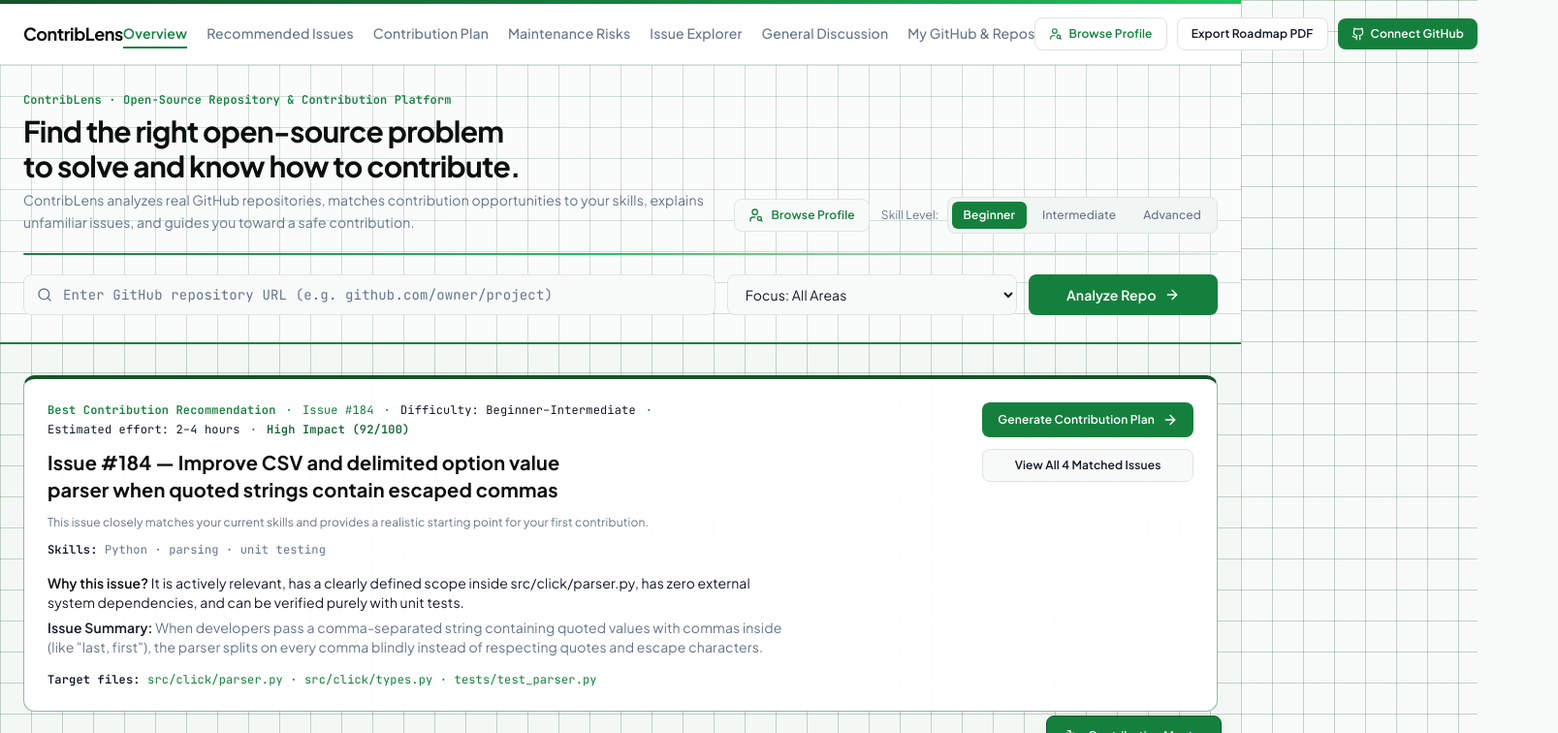
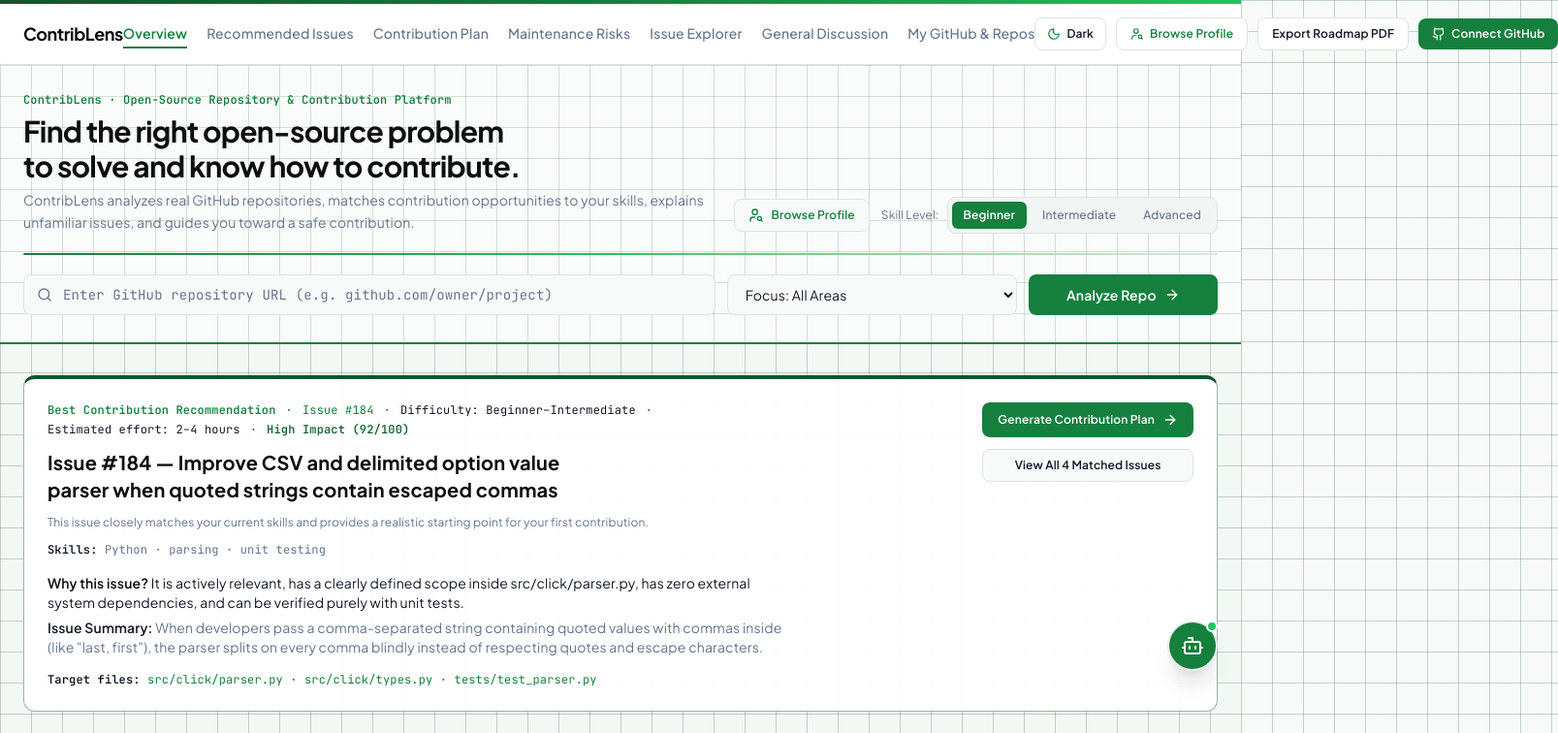
Before and after one commit to SwagataGhosh7/mlhhackdays, a React (Vite) app: page / in a window 1280 px wide. Shown: the top 756 px of the page at 97% size, 1607 px wide, since content can reach past the window. Built offline with nearby package versions, Linux system fonts and the light colour scheme.

Commit message:
feat: add dark mode support
- Implement system-wide dark mode with persistence.
- Add theme toggle to header.
- Add custom dark mode overrides to global CSS.
- Update ContribBot UI for better visual accessibility.

```diff
--- a/src/App.tsx
+++ b/src/App.tsx
@@ -39,9 +39,17 @@
 const SESSION_STORAGE_KEY = 'contriblens_gh_session_id';
 const ACCESS_TOKEN_STORAGE_KEY = 'contriblens_gh_access_token';
 const AUTHORIZED_CONFIRM_KEY = 'contriblens_gh_explicitly_authorized';
+const THEME_STORAGE_KEY = 'contriblens_theme_mode';
 
 export default function App() {
   const [activeTab, setActiveTab] = useState<ActiveTab>('overview');
+  const [isDarkMode, setIsDarkMode] = useState<boolean>(() => {
+    try {
+      return localStorage.getItem(THEME_STORAGE_KEY) === 'dark';
+    } catch {
+      return false;
+    }
+  });
   const [skillLevel, setSkillLevel] = useState<SkillLevel>('Beginner');
   const [report, setReport] = useState<ContribLensAnalysisResponse>(INITIAL_ANALYSIS_REPORT);
   const [activePlan, setActivePlan] = useState<ContributionPlan>(INITIAL_CONTRIBUTION_PLAN);
@@ -191,6 +199,20 @@
       fetchUserProfile();
     }
   }, [fetchUserProfile]);
+
+  useEffect(() => {
+    const rootEl = document.documentElement;
+    if (isDarkMode) {
+      rootEl.classList.add('dark-mode');
+    } else {
+      rootEl.classList.remove('dark-mode');
+    }
+    try {
+      localStorage.setItem(THEME_STORAGE_KEY, isDarkMode ? 'dark' : 'light');
+    } catch {
+      // Ignore storage error
+    }
+  }, [isDarkMode]);
 
   const handleVerifyTokenForPreview = async (personalAccessToken: string) => {
     setErrorMessage(null);
@@ -557,7 +579,12 @@
   ];
 
   return (
-    <div id="top" className="min-h-screen flex flex-col bg-green-grid text-[#111827]">
+    <div
+      id="top"
+      className={`min-h-screen flex flex-col bg-green-grid text-[#111827] ${
+        isDarkMode ? 'dark-mode' : ''
+      }`}
+    >
       {/* Top Green Accent Line */}
       <div className="h-1 w-full bg-gradient-to-r from-[#14532D] via-[#15803D] to-[#22C55E]" />
 
@@ -570,6 +597,8 @@
         authenticatedUser={authProfile?.user || null}
         onConnectGitHub={handleConnectGitHub}
         isConnectingGitHub={isConnectingGitHub}
+        isDarkMode={isDarkMode}
+        onToggleDarkMode={() => setIsDarkMode((prev) => !prev)}
       />
 
       {/* Mobile Navigation Bar */}
@@ -608,7 +637,7 @@
       />
 
       {/* Main Content Viewport */}
-      <main className="flex-1 max-w-7xl w-full mx-auto px-6 py-8">
+      <main className="flex-1 max-w-7xl w-full mx-auto px-6 py-8 pb-24">
         {activeTab === 'overview' && (
           <OverviewSection
             report={report}
@@ -710,13 +739,15 @@
         onVerifyTokenForPreview={handleVerifyTokenForPreview}
       />
 
-      {/* ContribBot Floating OSS Mentor & Troubleshooting Assistant */}
+      {/* ContribBot Floating OSS Mentor & Troubleshooting Assistant (Only on Overview dashboard) */}
+      {activeTab === 'overview' && (
         <ContribBotWidget
           report={report}
           activePlan={activePlan}
           skillLevel={skillLevel}
           activeUserLogin={authProfile?.user?.login || browsedProfile?.user?.login || null}
         />
+      )}
 
       {/* Quiet Footer */}
       <footer className="border-t border-[#DDE5DF] bg-white py-6 px-6 mt-16">
--- a/src/components/ContribBotWidget.tsx
+++ b/src/components/ContribBotWidget.tsx
@@ -199,7 +199,7 @@
   const initialMessage: ChatMessage = {
     id: 'welcome',
     role: 'assistant',
-    content: `Hi! I'm your **Contribution Mentor**, here to help you navigate open-source repositories and contributions.
+    content: `Hi! I'm **ContribBot**, your open-source contribution & troubleshooting assistant.
 
 I'm ready to help with **${repoDisplayName}** and Issue **#${activePlan.issueNumber}**. Ask me anything about picking an issue, setting up tests, fixing Git/PR conflicts, or connecting your GitHub account!`,
     timestamp: 'Just now',
@@ -384,17 +384,21 @@
   };
 
   return (
-    <div className="fixed bottom-5 right-5 z-40">
-      {/* Floating Launcher Button when closed */}
+    <div className="fixed bottom-24 right-6 mb-3 z-40">
+      {/* Compact Spherical Floating Launcher Button when closed */}
       {!isOpen && (
         <button
           type="button"
           onClick={() => setIsOpen(true)}
-          className="px-4 py-3 rounded-lg bg-[#15803D] hover:bg-[#166534] text-white font-semibold text-xs shadow-lg border border-[#14532D] transition-all flex items-center gap-2.5 cursor-pointer"
-          aria-label="Open Contribution Mentor"
+          className="relative w-13 h-13 rounded-full bg-[#15803D] hover:bg-[#166534] text-white shadow-xl border-2 border-white/90 transition-transform hover:scale-105 flex items-center justify-center cursor-pointer group"
+          aria-label="Open ContribBot"
+          title="ContribBot"
         >
-          <Bot className="w-4 h-4" />
-          <span>Contribution Mentor</span>
+          <Bot className="w-6 h-6" />
+          <span className="absolute -top-0.5 -right-0.5 w-3 h-3 rounded-full bg-[#22C55E] border-2 border-white" />
+          <span className="pointer-events-none absolute right-15 px-2.5 py-1 rounded-md bg-[#0B0F0D] text-white text-[11px] font-mono font-semibold whitespace-nowrap opacity-0 group-hover:opacity-100 transition-opacity shadow-md">
+            ContribBot
+          </span>
         </button>
       )}
 
@@ -403,19 +407,19 @@
         <div
           className={`flex flex-col bg-white border border-[#DDE5DF] rounded-2xl shadow-xl overflow-hidden transition-all ${
             isExpanded
-              ? 'w-[92vw] sm:w-[560px] h-[78vh] max-h-[680px]'
-              : 'w-[90vw] sm:w-[410px] h-[540px] max-h-[80vh]'
+              ? 'w-[92vw] sm:w-[560px] h-[72vh] max-h-[640px]'
+              : 'w-[90vw] sm:w-[400px] h-[500px] max-h-[74vh]'
           }`}
         >
           {/* Header */}
           <div className="px-4 py-3 bg-[#F8FAF9] border-b border-[#DDE5DF] flex items-center justify-between gap-2">
             <div className="flex items-center gap-2.5 min-w-0">
-              <div className="w-8 h-8 rounded-lg bg-[#15803D]/10 border border-[#15803D]/30 flex items-center justify-center text-[#15803D] shrink-0">
+              <div className="w-8 h-8 rounded-full bg-[#15803D] flex items-center justify-center text-white shrink-0">
                 <Bot className="w-4 h-4" />
               </div>
               <div className="min-w-0">
                 <div className="flex items-center gap-1.5">
-                  <h3 className="text-xs font-bold text-[#0B0F0D]">Contribution Mentor</h3>
+                  <h3 className="text-xs font-bold text-[#0B0F0D]">ContribBot</h3>
                   <span className="text-[10px] font-mono text-[#15803D] font-semibold">
                     · ContribLens
                   </span>
@@ -451,7 +455,7 @@
                 type="button"
                 onClick={() => setIsOpen(false)}
                 className="p-1.5 text-[#64748B] hover:text-[#0B0F0D] rounded-lg transition-colors cursor-pointer"
-                title="Close Contribution Mentor"
+                title="Close ContribBot"
               >
                 <X className="w-4 h-4" />
               </button>
@@ -481,7 +485,7 @@
                   )}
                 </div>
                 <span className="text-[10px] font-mono text-[#64748B] mt-1 px-1">
-                  {msg.role === 'user' ? 'You' : 'Mentor'} · {msg.timestamp}
+                  {msg.role === 'user' ? 'You' : 'ContribBot'} · {msg.timestamp}
                 </span>
               </div>
             ))}
@@ -489,7 +493,7 @@
             {isSending && (
               <div className="flex items-center gap-2 text-xs text-[#15803D] font-mono px-2 py-1">
                 <RefreshCw className="w-3.5 h-3.5 animate-spin" />
-                <span>Analyzing repository context...</span>
+                <span>ContribBot is analyzing...</span>
               </div>
             )}
             <div ref={messagesEndRef} />
@@ -524,8 +528,8 @@
               type="text"
               value={input}
               onChange={(e) => setInput(e.target.value)}
-              placeholder={`Ask about ${repoDisplayName}, Git PRs, or OAuth...`}
-              aria-label="Ask Contribution Mentor a question"
+              placeholder={`Ask ContribBot about ${repoDisplayName}, Git PRs, or OAuth...`}
+              aria-label="Ask ContribBot a question"
               className="flex-1 bg-transparent text-xs text-[#0B0F0D] placeholder:text-[#64748B] focus:outline-none"
             />
             <button
--- a/src/components/Header.tsx
+++ b/src/components/Header.tsx
@@ -1,5 +1,5 @@
 import React, { useState, useEffect } from 'react';
-import { ExternalLink, Github, UserSearch } from 'lucide-react';
+import { ExternalLink, Github, Moon, Sun, UserSearch } from 'lucide-react';
 import { GitHubUserProfile } from '../types';
 
 export type ActiveTab =
@@ -20,6 +20,8 @@
   authenticatedUser: GitHubUserProfile | null;
   onConnectGitHub: () => void;
   isConnectingGitHub: boolean;
+  isDarkMode?: boolean;
+  onToggleDarkMode?: () => void;
 }
 
 export const Header: React.FC<HeaderProps> = ({
@@ -30,6 +32,8 @@
   authenticatedUser,
   onConnectGitHub,
   isConnectingGitHub,
+  isDarkMode = false,
+  onToggleDarkMode,
 }) => {
   const [imgError, setImgError] = useState(false);
 
@@ -82,8 +86,30 @@
         })}
       </nav>
 
-      {/* Zone 3: Separate Browse Profile Button + Export PDF + Dedicated Connect GitHub Auth Button */}
+      {/* Zone 3: Dark Mode Toggle + Separate Browse Profile Button + Export PDF + Dedicated Connect GitHub Auth Button */}
       <div className="flex items-center gap-2.5">
+        {onToggleDarkMode && (
+          <button
+            type="button"
+            onClick={onToggleDarkMode}
+            className="px-3 py-2 text-xs font-semibold text-[#111827] bg-white border border-[#DDE5DF] hover:border-[#15803D] rounded-lg transition-colors inline-flex items-center gap-1.5 whitespace-nowrap shrink-0 cursor-pointer"
+            title={isDarkMode ? 'Switch to Light Mode' : 'Switch to Dark Mode'}
+            aria-label={isDarkMode ? 'Switch to Light Mode' : 'Switch to Dark Mode'}
+          >
+            {isDarkMode ? (
+              <>
+                <Sun className="w-3.5 h-3.5 text-[#22C55E]" />
+                <span className="hidden sm:inline">Light</span>
+              </>
+            ) : (
+              <>
+                <Moon className="w-3.5 h-3.5 text-[#15803D]" />
+                <span className="hidden sm:inline">Dark</span>
+              </>
+            )}
+          </button>
+        )}
+
         <button
           type="button"
           onClick={() => onSelectTab('browse')}
--- a/src/index.css
+++ b/src/index.css
@@ -50,6 +50,76 @@
   background-size: 32px 32px;
 }
 
+/* Dark Mode Theme System (Green + Near-Black/Charcoal + Crisp White Text) */
+html.dark-mode body,
+.dark-mode.bg-green-grid,
+.dark-mode .bg-green-grid {
+  background-color: #0B0F0D !important;
+  background-image:
+    linear-gradient(to right, rgba(34, 197, 94, 0.16) 1px, transparent 1px),
+    linear-gradient(to bottom, rgba(34, 197, 94, 0.16) 1px, transparent 1px) !important;
+  background-size: 32px 32px !important;
+  color: #F1F5F3 !important;
+}
+
+.dark-mode .bg-green-grid-surface {
+  background-color: #111827 !important;
+  background-image:
+    linear-gradient(to right, rgba(34, 197, 94, 0.14) 1px, transparent 1px),
+    linear-gradient(to bottom, rgba(34, 197, 94, 0.14) 1px, transparent 1px) !important;
+  background-size: 32px 32px !important;
+}
+
+.dark-mode .bg-white,
+.dark-mode .bg-white\/95 {
+  background-color: #111827 !important;
+}
+
+.dark-mode .bg-\[\#F8FAF9\] {
+  background-color: #0B0F0D !important;
+}
+
+.dark-mode .bg-\[\#F1F5F3\] {
+  background-color: #18221D !important;
+}
+
+.dark-mode .text-\[\#0B0F0D\] {
+  color: #F8FAF9 !important;
+}
+
+.dark-mode .text-\[\#111827\] {
+  color: #E2E8F0 !important;
+}
+
+.dark-mode .text-\[\#64748B\] {
+  color: #94A3B8 !important;
+}
+
+.dark-mode .text-\[\#15803D\],
+.dark-mode .text-\[\#166534\] {
+  color: #22C55E !important;
+}
+
+.dark-mode .border-\[\#DDE5DF\] {
+  border-color: #1F2E26 !important;
+}
+
+.dark-mode .divide-\[\#DDE5DF\] > :not([hidden]) ~ :not([hidden]) {
+  border-color: #1F2E26 !important;
+}
+
+.dark-mode input,
+.dark-mode select,
+.dark-mode textarea {
+  background-color: #0B0F0D !important;
+  color: #F8FAF9 !important;
+  border-color: #263B30 !important;
+}
+
+.dark-mode tr.hover\:bg-\[\#F8FAF9\]:hover {
+  background-color: #16221B !important;
+}
+
 .tabular-nums {
   font-variant-numeric: tabular-nums;
 }
```
Lines whose indentation alone changed are shown as unchanged.
